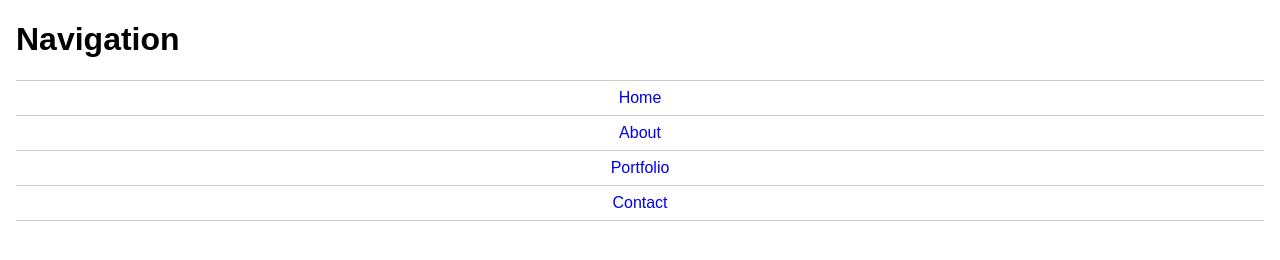
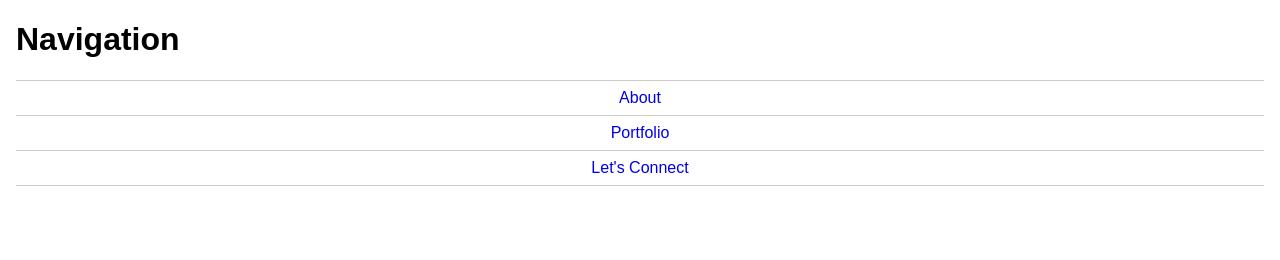
Before and after one commit to valeriebordeleau/exercise-3, a plain HTML site: page index.html in a window 1280 px wide. Drawn offline with nearby package versions, Linux system fonts and the light colour scheme; some icons are missing.

Commit message:
fix(html): remove not applicable text

```diff
--- a/index.html
+++ b/index.html
@@ -22,10 +22,9 @@
         <nav class="navigation slide-menu">
         <a class="close-btn i-close" href="#main-menu"><span>Close</span></a>
           <ul>
-              <li><a href="#">Home</a></li>
               <li><a href="#">About</a></li>
               <li><a href="#">Portfolio</a></li>
-              <li><a href="#">Contact</a></li>
+              <li><a href="#">Let's Connect</a></li>
           </ul>
         </nav>
       </header><!-- /header -->
```
